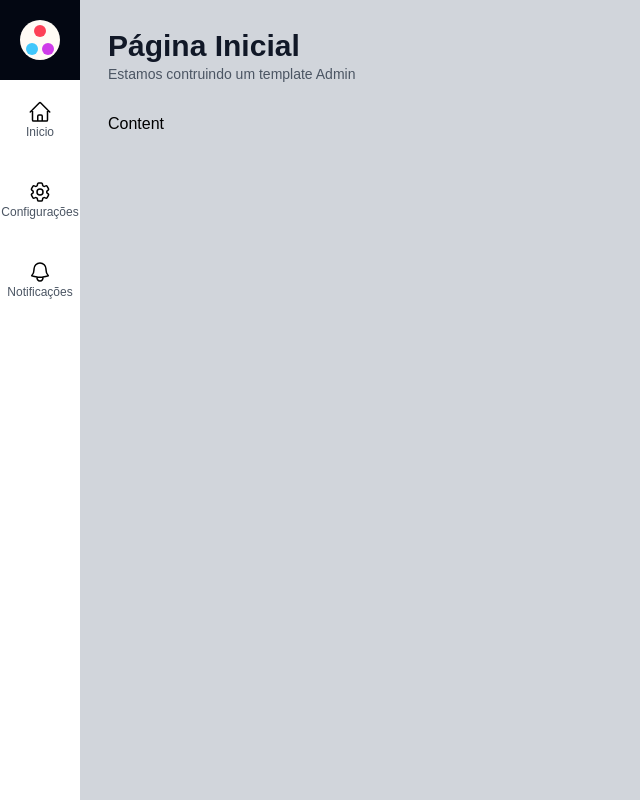
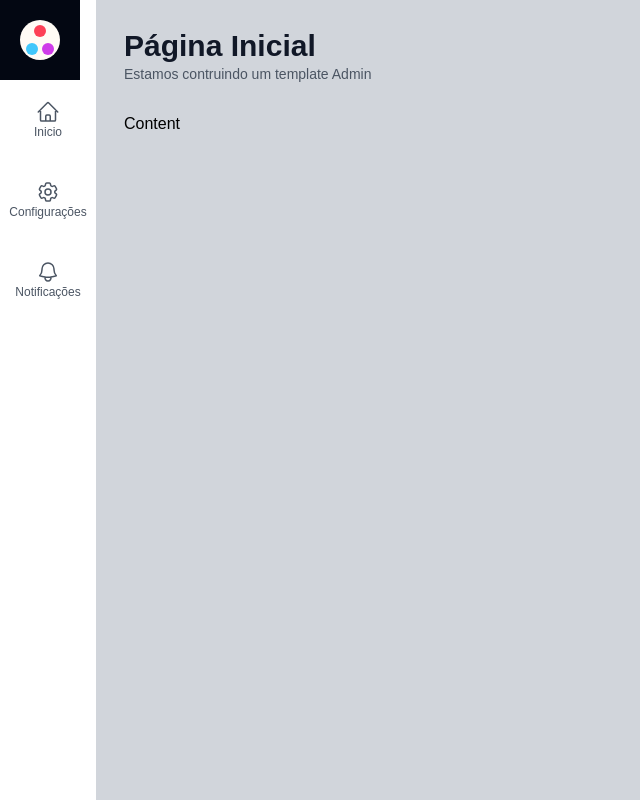
Before and after one commit to xmurilo/TemplateAdmin, a Next.js app: page / in a window 1280 px wide. Shown: the whole page, without its empty margins (0-640 px from the left). Built offline with nearby package versions, Linux system fonts and the light colour scheme.

Commit message:
feat: conditional rendering and onClick event to ItemMenu

```diff
--- a/src/components/template/ItemMenu.tsx
+++ b/src/components/template/ItemMenu.tsx
@@ -1,22 +1,35 @@
 import Link from "next/link";
 
 interface ItemMenuProps {
-  url: string;
+  url?: string;
   text: string;
   icon: any;
+  className?: string;
+  onClick?: (e: any) => void;
 }
 
 export default function ItemMenu(props: ItemMenuProps) {
+  function renderContent(): JSX.Element {
+    return (
+      <a
+        className={`flex flex-col items-center justify-center h-20 w-24
+        text-gray-600 ${props.className}`}
+      >
+        {props.icon}
+        <span className={`text-xs font-light `}>{props.text}</span>
+      </a>
+    );
+  }
+
   return (
-    <li className={`hover:bg-gray-100 `}>
-      <Link legacyBehavior href={props.url}>
-        <a className={`
-            flex flex-col items-center justify-center
-            h-20 w-20`}>
-          {props.icon}
-          <span className={`text-xs font-light text-gray-600`}>{props.text}</span>
-        </a>
-      </Link>
+    <li onClick={props.onClick} className={`hover:bg-gray-100 cursor-pointer `}>
+      {props.url ? (
+        <Link legacyBehavior href={props.url}>
+          {renderContent()}
+        </Link>
+      ) : (
+        renderContent()
+      )}
     </li>
   );
 }
```
